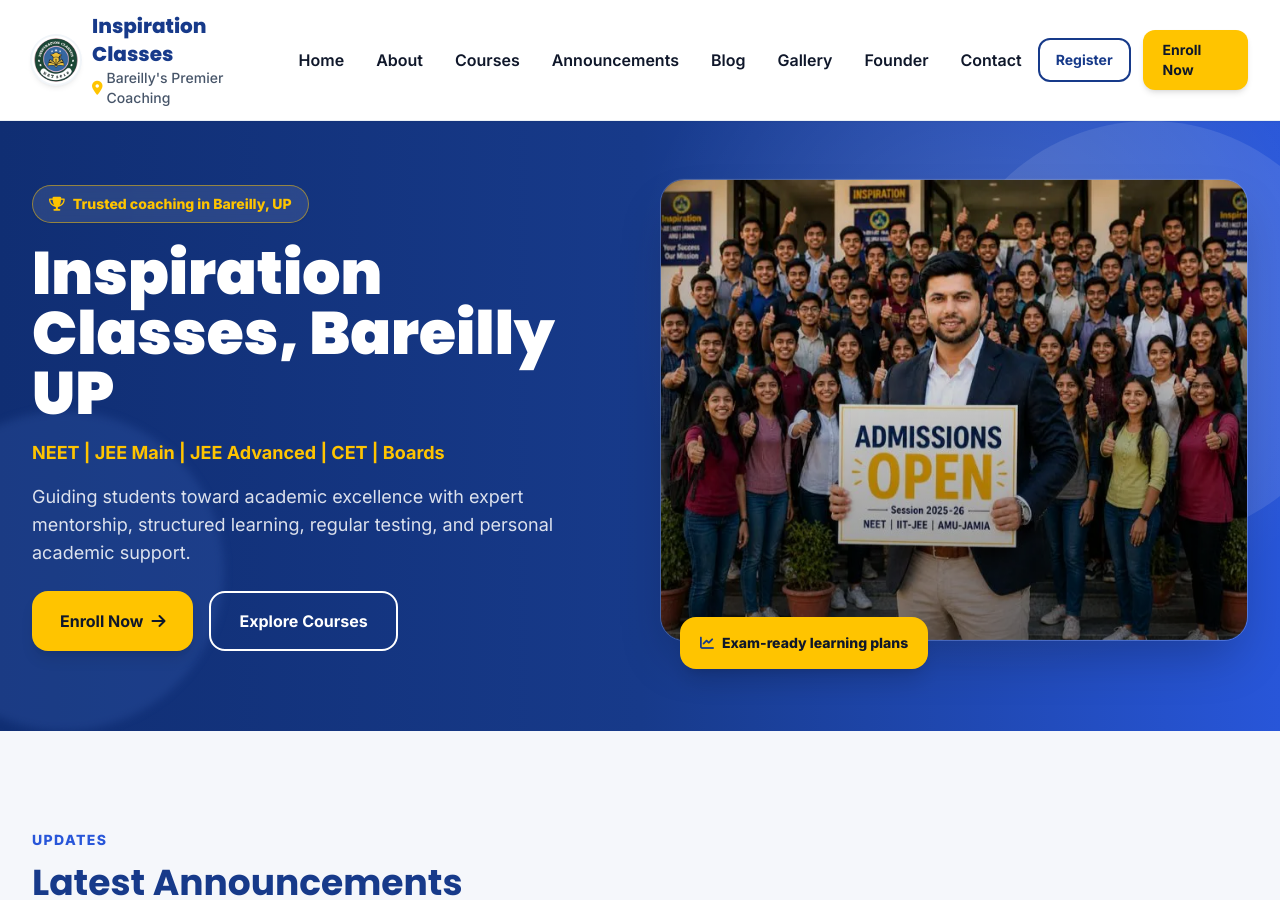
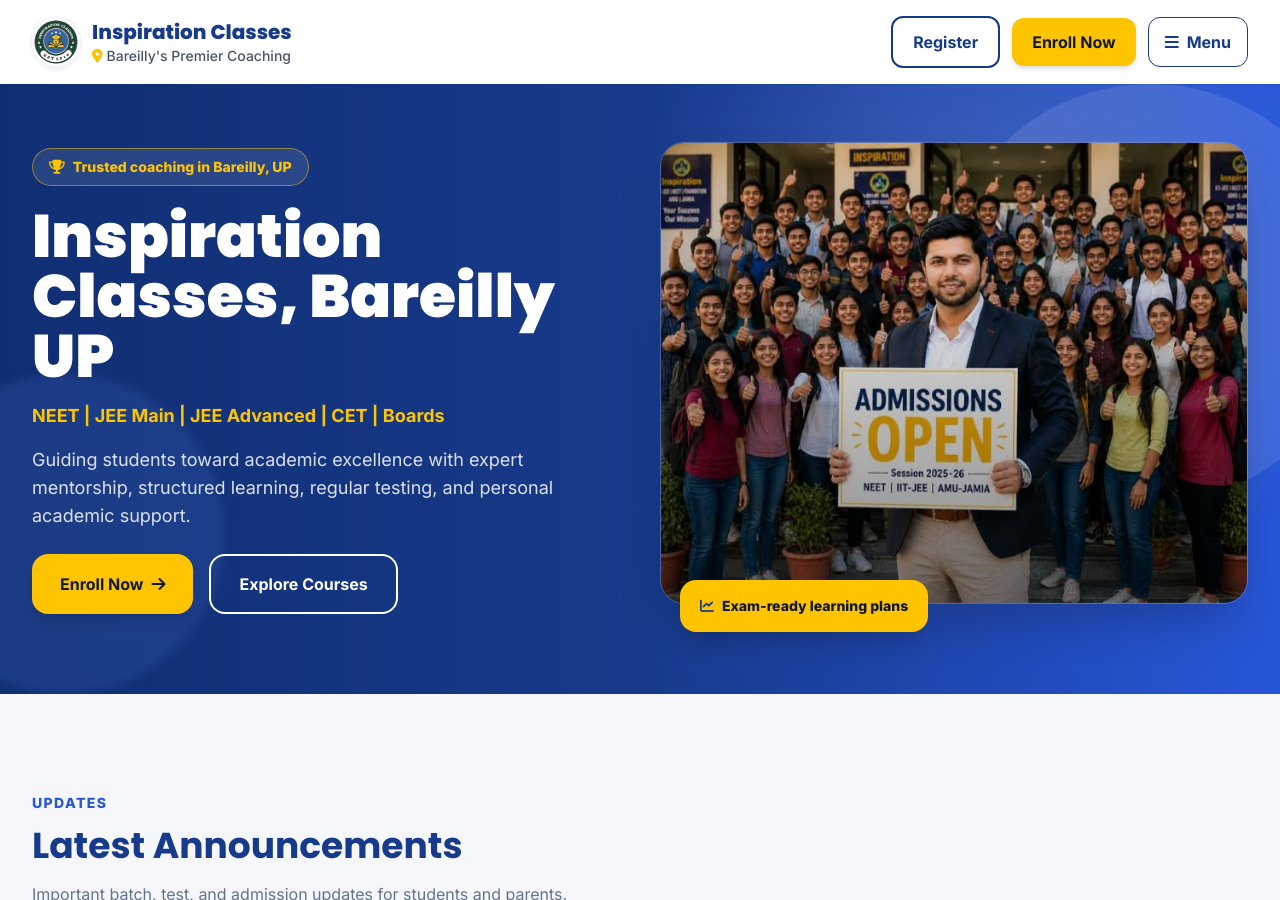
Before and after one commit to radhikayowin-bot/inspiration-classes, a Jekyll site: the page built from index.html, in a window 1280 px wide and 900 px high. Built offline with Jekyll 4.4.1, drawn with Linux system fonts in a browser that asks for light colours; nearby versions of some CDN libraries.

Commit message:
Convert navbar to toggle menu

```diff
--- a/_includes/header.html
+++ b/_includes/header.html
@@ -1,4 +1,4 @@
-<header class="sticky top-0 z-50 border-b border-slate-200/70 bg-white/95 text-textDark shadow-sm backdrop-blur-xl">
+<header class="sticky top-0 z-50 bg-white text-textDark shadow-sm relative">
   <div class="max-w-7xl mx-auto px-4 py-2 sm:px-6 md:py-3 lg:px-8">
     <div class="flex h-auto min-h-[60px] items-center justify-between gap-4">
       <a class="flex items-center gap-3" href="{{ '/' | relative_url }}" aria-label="Inspiration Classes home">
@@ -9,42 +9,45 @@
         </span>
       </a>
 
-      <nav class="hidden items-center gap-6 text-sm font-semibold text-textDark lg:flex xl:gap-8 xl:text-base" aria-label="Primary navigation">
-        <a class="group relative py-2 hover:text-primary" href="{{ '/' | relative_url }}">Home<span class="absolute inset-x-0 -bottom-0.5 h-0.5 scale-x-0 rounded-full bg-accent transition group-hover:scale-x-100"></span></a>
-        <a class="group relative py-2 hover:text-primary" href="{{ '/about/' | relative_url }}">About<span class="absolute inset-x-0 -bottom-0.5 h-0.5 scale-x-0 rounded-full bg-accent transition group-hover:scale-x-100"></span></a>
-        <a class="group relative py-2 hover:text-primary" href="{{ '/courses/' | relative_url }}">Courses<span class="absolute inset-x-0 -bottom-0.5 h-0.5 scale-x-0 rounded-full bg-accent transition group-hover:scale-x-100"></span></a>
-        <a class="group relative py-2 hover:text-primary" href="{{ '/announcements/' | relative_url }}">Announcements<span class="absolute inset-x-0 -bottom-0.5 h-0.5 scale-x-0 rounded-full bg-accent transition group-hover:scale-x-100"></span></a>
-        <a class="group relative py-2 hover:text-primary" href="{{ '/blog/' | relative_url }}">Blog<span class="absolute inset-x-0 -bottom-0.5 h-0.5 scale-x-0 rounded-full bg-accent transition group-hover:scale-x-100"></span></a>
-        <a class="group relative py-2 hover:text-primary" href="{{ '/gallery/' | relative_url }}">Gallery<span class="absolute inset-x-0 -bottom-0.5 h-0.5 scale-x-0 rounded-full bg-accent transition group-hover:scale-x-100"></span></a>
-        <a class="group relative py-2 hover:text-primary" href="{{ '/founder/' | relative_url }}">Founder<span class="absolute inset-x-0 -bottom-0.5 h-0.5 scale-x-0 rounded-full bg-accent transition group-hover:scale-x-100"></span></a>
-        <a class="group relative py-2 hover:text-primary" href="{{ '/contact/' | relative_url }}">Contact<span class="absolute inset-x-0 -bottom-0.5 h-0.5 scale-x-0 rounded-full bg-accent transition group-hover:scale-x-100"></span></a>
+      <div class="hidden items-center gap-3 lg:flex">
+        <a href="{{ '/registration/' | relative_url }}" class="rounded-xl border-2 border-primary px-5 py-3 font-bold text-primary transition hover:bg-primary hover:text-white">Register</a>
+        <a href="{{ '/enrollment/' | relative_url }}" class="rounded-xl bg-accent px-5 py-3 font-bold text-textDark shadow-md transition hover:bg-accentLight">Enroll Now</a>
+        <button id="menuToggleDesktop" class="inline-flex items-center gap-2 rounded-xl border border-primary px-4 py-3 font-bold text-primary transition hover:bg-primary hover:text-white" type="button" aria-label="Toggle menu" aria-controls="navMenu" aria-expanded="false">
+          <i class="fa-solid fa-bars"></i>
+          <span>Menu</span>
+        </button>
+      </div>
+
+      <button id="menuToggleMobile" class="inline-flex items-center justify-center rounded-xl border border-primary px-4 py-3 text-primary transition hover:bg-primary hover:text-white lg:hidden" type="button" aria-label="Toggle menu" aria-controls="navMenu" aria-expanded="false">
+        <i class="fa-solid fa-bars"></i>
+      </button>
+    </div>
+  </div>
+
+  <div id="navMenu" class="hidden absolute top-full left-0 z-50 w-full border-t border-gray-100 bg-white shadow-2xl">
+    <div class="max-w-7xl mx-auto px-4 py-6 sm:px-6 lg:px-8">
+      <div class="mb-5 flex items-center justify-between">
+        <h3 class="text-xl font-extrabold text-primary">Menu</h3>
+        <button id="menuClose" class="flex h-10 w-10 items-center justify-center rounded-full bg-bgLight text-primary transition hover:bg-primary hover:text-white" type="button" aria-label="Close menu">
+          <i class="fa-solid fa-xmark"></i>
+        </button>
+      </div>
+
+      <nav class="grid grid-cols-1 gap-4 sm:grid-cols-2 lg:grid-cols-4" aria-label="Primary navigation">
+        <a href="{{ '/' | relative_url }}" class="rounded-2xl bg-bgLight p-4 font-semibold text-textDark transition hover:bg-primary hover:text-white">Home</a>
+        <a href="{{ '/about/' | relative_url }}" class="rounded-2xl bg-bgLight p-4 font-semibold text-textDark transition hover:bg-primary hover:text-white">About</a>
+        <a href="{{ '/courses/' | relative_url }}" class="rounded-2xl bg-bgLight p-4 font-semibold text-textDark transition hover:bg-primary hover:text-white">Courses</a>
+        <a href="{{ '/announcements/' | relative_url }}" class="rounded-2xl bg-bgLight p-4 font-semibold text-textDark transition hover:bg-primary hover:text-white">Announcements</a>
+        <a href="{{ '/blog/' | relative_url }}" class="rounded-2xl bg-bgLight p-4 font-semibold text-textDark transition hover:bg-primary hover:text-white">Blog</a>
+        <a href="{{ '/gallery/' | relative_url }}" class="rounded-2xl bg-bgLight p-4 font-semibold text-textDark transition hover:bg-primary hover:text-white">Gallery</a>
+        <a href="{{ '/founder/' | relative_url }}" class="rounded-2xl bg-bgLight p-4 font-semibold text-textDark transition hover:bg-primary hover:text-white">Founder</a>
+        <a href="{{ '/contact/' | relative_url }}" class="rounded-2xl bg-bgLight p-4 font-semibold text-textDark transition hover:bg-primary hover:text-white">Contact</a>
       </nav>
 
-      <div class="hidden items-center gap-3 lg:flex">
-        <a class="inline-flex items-center justify-center rounded-xl border-2 border-primary px-4 py-2.5 text-sm font-bold text-primary transition hover:bg-primary hover:text-white" href="{{ '/registration/' | relative_url }}">Register</a>
-        <a class="inline-flex items-center justify-center rounded-xl bg-accent px-5 py-2.5 text-sm font-bold text-textDark shadow-md transition hover:-translate-y-0.5 hover:bg-accentLight hover:shadow-lg" href="{{ '/enrollment/' | relative_url }}">Enroll Now</a>
+      <div class="mt-6 grid grid-cols-1 gap-4 sm:grid-cols-2 lg:hidden">
+        <a href="{{ '/registration/' | relative_url }}" class="rounded-xl border-2 border-primary px-5 py-3 text-center font-bold text-primary transition hover:bg-primary hover:text-white">Register</a>
+        <a href="{{ '/enrollment/' | relative_url }}" class="rounded-xl bg-accent px-5 py-3 text-center font-bold text-textDark shadow-md transition hover:bg-accentLight">Enroll Now</a>
       </div>
-
-      <button id="nav-toggle" class="inline-flex h-10 w-10 items-center justify-center rounded-xl bg-primary text-white transition hover:bg-deepBlue lg:hidden" type="button" aria-label="Open navigation" aria-controls="mobile-nav" aria-expanded="false">
-        <i class="fa-solid fa-bars text-lg"></i>
-      </button>
-    </div>
-
-    <div id="mobile-nav" class="hidden pb-3 lg:hidden">
-      <nav class="grid gap-2 rounded-3xl border border-slate-200 bg-white p-4 text-sm font-semibold text-textDark shadow-premium" aria-label="Mobile navigation">
-        <a class="mobile-nav-link rounded-xl px-3 py-2 hover:bg-bgLight hover:text-primary" href="{{ '/' | relative_url }}">Home</a>
-        <a class="mobile-nav-link rounded-xl px-3 py-2 hover:bg-bgLight hover:text-primary" href="{{ '/about/' | relative_url }}">About</a>
-        <a class="mobile-nav-link rounded-xl px-3 py-2 hover:bg-bgLight hover:text-primary" href="{{ '/courses/' | relative_url }}">Courses</a>
-        <a class="mobile-nav-link rounded-xl px-3 py-2 hover:bg-bgLight hover:text-primary" href="{{ '/announcements/' | relative_url }}">Announcements</a>
-        <a class="mobile-nav-link rounded-xl px-3 py-2 hover:bg-bgLight hover:text-primary" href="{{ '/blog/' | relative_url }}">Blog</a>
-        <a class="mobile-nav-link rounded-xl px-3 py-2 hover:bg-bgLight hover:text-primary" href="{{ '/gallery/' | relative_url }}">Gallery</a>
-        <a class="mobile-nav-link rounded-xl px-3 py-2 hover:bg-bgLight hover:text-primary" href="{{ '/founder/' | relative_url }}">Founder</a>
-        <a class="mobile-nav-link rounded-xl px-3 py-2 hover:bg-bgLight hover:text-primary" href="{{ '/contact/' | relative_url }}">Contact</a>
-        <div class="mt-2 grid grid-cols-1 gap-3 sm:grid-cols-2">
-          <a class="mobile-nav-link inline-flex items-center justify-center rounded-2xl border-2 border-primary px-7 py-4 font-bold text-primary transition hover:bg-primary hover:text-white" href="{{ '/registration/' | relative_url }}">Register</a>
-          <a class="mobile-nav-link inline-flex items-center justify-center rounded-2xl bg-accent px-7 py-4 font-bold text-textDark transition hover:bg-accentLight" href="{{ '/enrollment/' | relative_url }}">Enroll Now</a>
-        </div>
-      </nav>
     </div>
   </div>
 </header>
--- a/assets/js/main.js
+++ b/assets/js/main.js
@@ -1,20 +1,39 @@
-const navToggle = document.querySelector('#nav-toggle');
-const mobileNav = document.querySelector('#mobile-nav');
+document.addEventListener('DOMContentLoaded', function () {
+  const navMenu = document.getElementById('navMenu');
+  const desktopToggle = document.getElementById('menuToggleDesktop');
+  const mobileToggle = document.getElementById('menuToggleMobile');
+  const closeBtn = document.getElementById('menuClose');
 
-if (navToggle && mobileNav) {
-  navToggle.addEventListener('click', () => {
-    const isOpen = mobileNav.classList.toggle('hidden') === false;
-    navToggle.setAttribute('aria-expanded', String(isOpen));
-    navToggle.setAttribute('aria-label', isOpen ? 'Close navigation' : 'Open navigation');
-    navToggle.innerHTML = isOpen ? '<i class="fa-solid fa-xmark text-lg"></i>' : '<i class="fa-solid fa-bars text-lg"></i>';
+  if (!navMenu) return;
+
+  function setExpanded(isOpen) {
+    [desktopToggle, mobileToggle].forEach((button) => {
+      if (button) button.setAttribute('aria-expanded', String(isOpen));
+    });
+  }
+
+  function closeMenu() {
+    navMenu.classList.add('hidden');
+    setExpanded(false);
+  }
+
+  function toggleMenu() {
+    const isOpen = navMenu.classList.toggle('hidden') === false;
+    setExpanded(isOpen);
+  }
+
+  if (desktopToggle) desktopToggle.addEventListener('click', toggleMenu);
+  if (mobileToggle) mobileToggle.addEventListener('click', toggleMenu);
+  if (closeBtn) closeBtn.addEventListener('click', closeMenu);
+
+  navMenu.querySelectorAll('a').forEach((link) => {
+    link.addEventListener('click', closeMenu);
   });
 
-  mobileNav.querySelectorAll('a').forEach((link) => {
-    link.addEventListener('click', () => {
-      mobileNav.classList.add('hidden');
-      navToggle.setAttribute('aria-expanded', 'false');
-      navToggle.setAttribute('aria-label', 'Open navigation');
-      navToggle.innerHTML = '<i class="fa-solid fa-bars text-lg"></i>';
-    });
+  document.addEventListener('click', function (event) {
+    const header = document.querySelector('header');
+    if (header && !header.contains(event.target)) {
+      closeMenu();
+    }
   });
-}
+});
```
